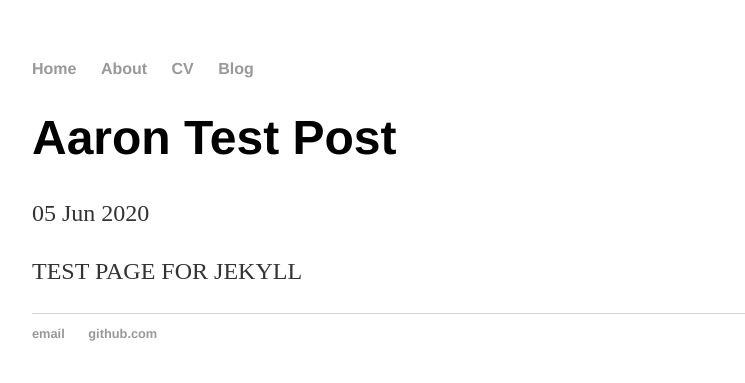
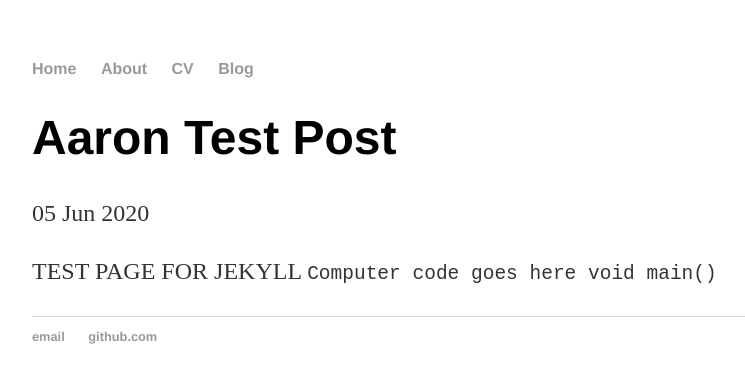
Before and after one commit to TurkeyBones/turkeybones.github.io, a Jekyll site: the page built from _posts/2020-06-05-Test-Post.md, in a window 1280 px wide. Shown: the top 383 px of the page, without its empty margins (160-905 px from the left). Built offline with Jekyll 4.4.1, drawn with Linux system fonts in a browser that asks for light colours.

Commit message:
Update 2020-06-05-Test-Post.md

```diff
--- a/_posts/2020-06-05-Test-Post.md
+++ b/_posts/2020-06-05-Test-Post.md
@@ -5,3 +5,4 @@ date: 2020-06-05
 ---
 
 TEST PAGE FOR JEKYLL
+<code>Computer code goes here void main()</code>
```
